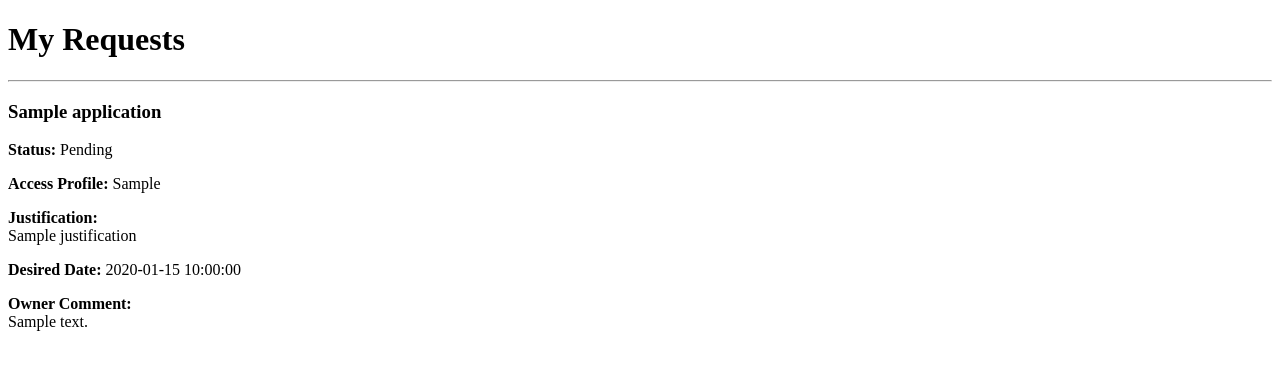
After one commit to up202108761/PermissionFlow, a FastAPI app: template app/templates/my_requests.html in a window 1280 px wide. The commit adds this page. Shown: the top 370 px of the page. Run offline with FastAPI, Linux system fonts and the light colour scheme; the template is opened without the code that fills it: most values are stand-ins (such as "Sample title", 1, 10 or a date in 2020).

Commit message:
owner and my requests made

```diff
--- a/app/main.py
+++ b/app/main.py
@@ -1,9 +1,12 @@
-from fastapi import FastAPI, Request
+from fastapi import FastAPI, Request, Form
 from fastapi.responses import HTMLResponse
+from fastapi.responses import RedirectResponse
 from fastapi.templating import Jinja2Templates
 
 from app.database import Base, engine, SessionLocal
 from app.models import User, Application, AccessRequest
+from sqlalchemy.orm import joinedload
+
 
 # Cria automaticamente as tabelas
 Base.metadata.create_all(bind=engine)
@@ -27,14 +30,47 @@ def home(request: Request):
     )
 
 
-# 👇 ADICIONA AQUI
 @app.get("/request", response_class=HTMLResponse)
 def request_page(request: Request):
+
+    db = SessionLocal()
+
+    applications = db.query(Application).all()
+
+    db.close()
+
     return templates.TemplateResponse(
         request=request,
         name="request.html",
-        context={}
+        context={
+            "applications": applications
+        }
     )
+
+@app.post("/request")
+def submit_request(
+    application: int = Form(...),
+    access_profile: str = Form(...),
+    justification: str = Form(...),
+    desired_date: str = Form(...)
+):
+
+    db = SessionLocal()
+
+    new_request = AccessRequest(
+        user_id=2,                 # Gonçalo
+        application_id=application,
+        access_profile=access_profile,
+        justification=justification,
+        desired_date=desired_date
+    )
+
+    db.add(new_request)
+    db.commit()
+
+    db.close()
+
+    return RedirectResponse("/", status_code=303)
 
 
 @app.get("/users")
@@ -53,6 +89,74 @@ def list_users():
             "role": user.role
         })
 
+@app.get("/requests")
+def list_requests():
+    db = SessionLocal()
+
+    requests = db.query(AccessRequest).all()
+
+    result = []
+
+    for request in requests:
+        result.append({
+            "id": request.id,
+            "user_id": request.user_id,
+            "application_id": request.application_id,
+            "access_profile": request.access_profile,
+            "justification": request.justification,
+            "desired_date": request.desired_date,
+            "status": request.status,
+            "owner_comment": request.owner_comment
+        })
+
+
+@app.get("/my_requests", response_class=HTMLResponse)
+def my_requests(request: Request):
+
+    db = SessionLocal()
+
+    requests = (
+    db.query(AccessRequest)
+    .options(joinedload(AccessRequest.application))
+    .filter(AccessRequest.user_id == 2)
+    .all()
+)
+
+    db.close()
+
+    return templates.TemplateResponse(
+        request=request,
+        name="my_requests.html",
+        context={
+            "requests": requests
+        }
+    )
+
+@app.get("/owner", response_class=HTMLResponse)
+def owner_dashboard(request: Request):
+
+    db = SessionLocal()
+
+    requests = (
+        db.query(AccessRequest)
+        .options(
+            joinedload(AccessRequest.user),
+            joinedload(AccessRequest.application)
+        )
+        .filter(AccessRequest.status == "Pending")
+        .all()
+    )
+
+    db.close()
+
+    return templates.TemplateResponse(
+        request=request,
+        name="owner.html",
+        context={
+            "requests": requests
+        }
+    )
+
     db.close()
 
     return result
--- /dev/null
+++ b/app/templates/my_requests.html
@@ -0,0 +1,51 @@
+<!DOCTYPE html>
+<html>
+
+<head>
+    <title>My Requests</title>
+</head>
+
+<body>
+
+<h1>My Requests</h1>
+
+{% for request in requests %}
+
+<hr>
+
+<h3>{{ request.application.name }}</h3>
+
+<p>
+<b>Status:</b>
+{{ request.status }}
+</p>
+
+<p>
+<b>Access Profile:</b>
+{{ request.access_profile }}
+</p>
+
+<p>
+<b>Justification:</b><br>
+{{ request.justification }}
+</p>
+
+<p>
+<b>Desired Date:</b>
+{{ request.desired_date }}
+</p>
+
+{% if request.owner_comment %}
+
+<p>
+<b>Owner Comment:</b><br>
+{{ request.owner_comment }}
+</p>
+
+{% endif %}
+
+{% endfor %}
+
+</body>
+
+</html>
```
Also changed, not shown: app/templates/owner.html (added, +33 -0 lines), app/templates/request.html (+10 -8 lines).
